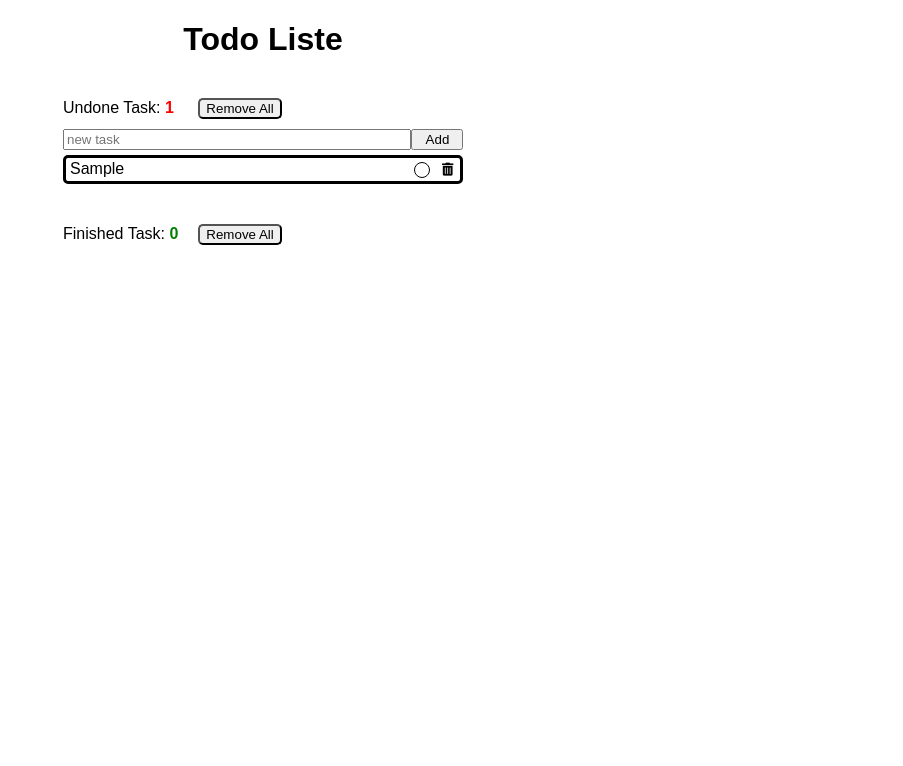
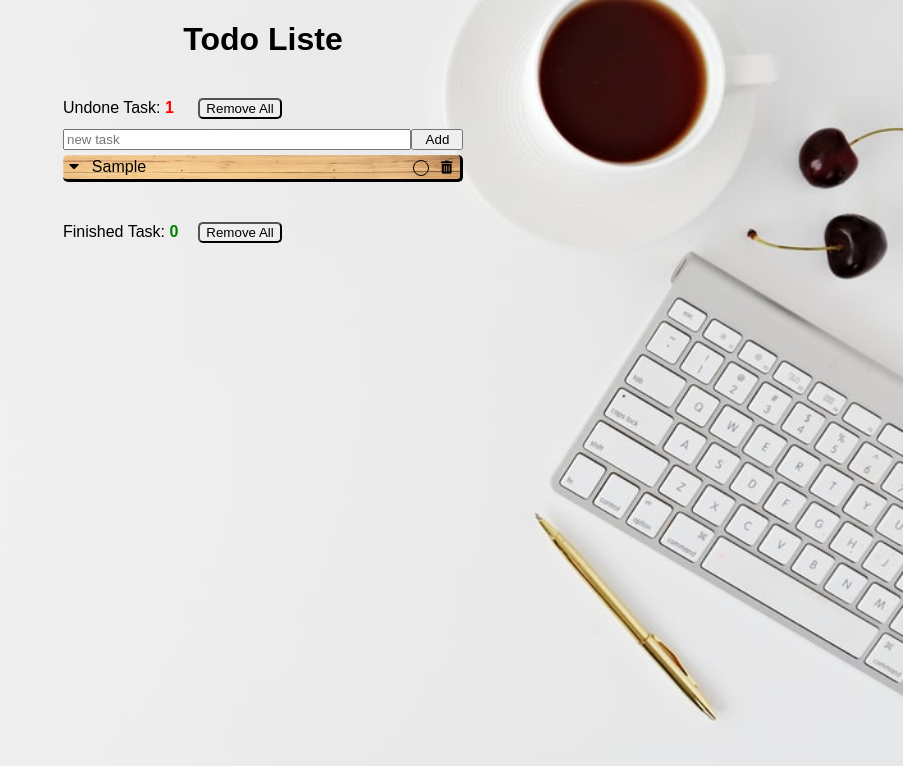
Before and after one commit to ZekunJiao/TodoList, a plain HTML site: page index.html in a window 1280 px wide. Both pictures are taken after typing "Sample" into the empty fields and a click on the button "Add". Shown: the whole page, without its empty margins (377-1280 px from the left). Drawn offline with Linux system fonts and the light colour scheme.

Commit message:
added some decorations

```diff
--- a/style.css
+++ b/style.css
@@ -5,6 +5,12 @@
 .container-outer {
     width: 400px;
     margin: 0 auto;
+}
+
+body {
+    background-image: url("images\\photo-1518655048521-f130df041f66.jfif");
+    background-size: cover;
+    background-repeat: no-repeat;
 }
 
 /* headline
@@ -28,8 +34,11 @@ _______________________________________________ */
 .task-div {
     margin: 5px 0;
     padding-left: 1%;
-    border: solid;
+    border-bottom: solid;
+    border-right: solid;
     border-radius: 5px;
+    background-image: url("images\\WoodBackground54342.jpg");
+    background-size: cover;
 }
 
 .fas {
@@ -41,10 +50,17 @@ _______________________________________________ */
 
 .text {
     margin: 0 5px 0 0;
-    width: 87%;
+    width: 80.5%;
     overflow-wrap: break-word;
     display: inline-block;
 }
+
+.fa-caret-down{
+    margin-right: 2%;
+    padding: 3px 5px 3px 2px;
+}
+
+
 
 .fa-check {
     margin-right: 3%;
--- a/todo.js
+++ b/todo.js
@@ -5,17 +5,18 @@ if (localStorage.getItem("changed") == "true"){
 }
 // console.log(document.getElementById("html").innerHTML);
 function insert(){
+    if (document.getElementById("new-task").value == ''){
+        alert("Task is empty!");
+        return;
+    }
+
     let table1 = document.getElementById("table1");
-    table1.innerHTML = "<div class='task-div'><p class='text'>" + document.getElementById('new-task').value +
+    table1.innerHTML = "<div class='task-div' onmouseenter='pressed()' onmouseleave='unpressed()'><i class='fas fa-caret-down'></i><p class='text'>" + document.getElementById('new-task').value +
     "</p><i id='tick' class='fas fa-check unchecked' onclick='tickOfftable1()'></i><i class='fas fa-trash-alt' onclick='deleteTask()'></i></div>"
      + table1.innerHTML;
 
     // let inputNewTask = document.getElementById("new-task");
 
-    // if (inputNewTask.value == ''){
-    //     alert("Task is empty!");
-    //     return;
-    // }
 
     // let table1 = document.getElementById("table1");
     // let div = document.createElement("DIV");
@@ -65,6 +66,33 @@ document.getElementById("new-task").addEventListener("keyup", function(event){
         document.getElementById("add").onclick();
     }
 });
+
+function pressed() {
+    let task = event.target;
+    console.log(task);
+
+    task.style.borderTop = "solid";
+    task.style.borderLeft = "solid";
+    task.style.borderBottom = "none";
+    task.style.borderRight = "none";
+    task.children[0].style.color = "blue";
+}
+
+function unpressed() {
+    let task = event.target;
+    task.style.borderTop = "none";
+    task.style.borderLeft = "none";
+    task.style.borderBottom = "solid";
+    task.style.borderRight = "solid";
+    task.children[0].style.color = "black";
+
+}
+
+function save(){
+    localStorage.setItem("page", document.getElementById("html").innerHTML);
+    localStorage.setItem("changed", "true");
+    alert("a");
+}
 
 function removeAll() {
     if (!confirm("Are you sure?")){
@@ -119,12 +147,12 @@ function tickOfftable1(){
     // table2.insertBefore(a.parentNode, table2.firstChild);
 
     if (task.parentNode == table1){
-        task.children[1].classList.remove("unchecked");
+        task.children[2].classList.remove("unchecked");
         table1.removeChild(task);
         table2.insertBefore(task, table2.firstChild);
     }
     else{
-        task.children[1].classList.add("unchecked");
+        task.children[2].classList.add("unchecked");
 
         table2.removeChild(task);
         table1.insertBefore(task, table1.firstChild);
```
Also changed, not shown: images/WoodBackground54342.jpg (added), images/photo-1518655048521-f130df041f66.jfif (added).
